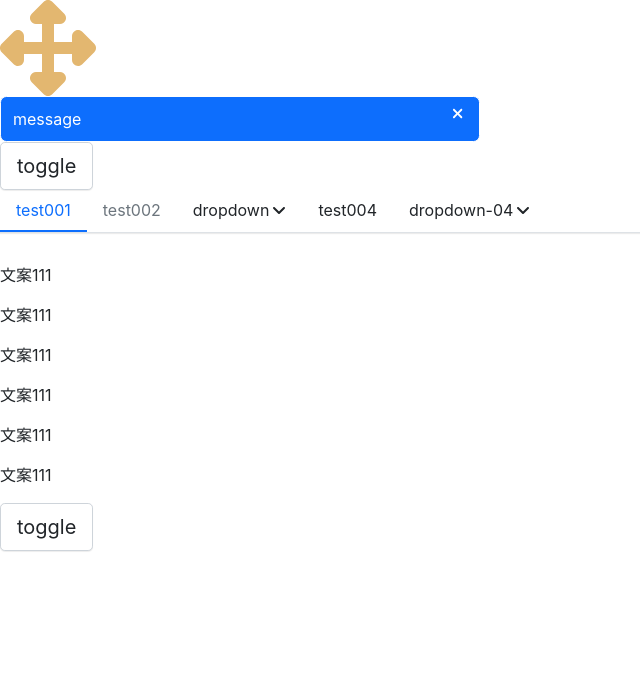
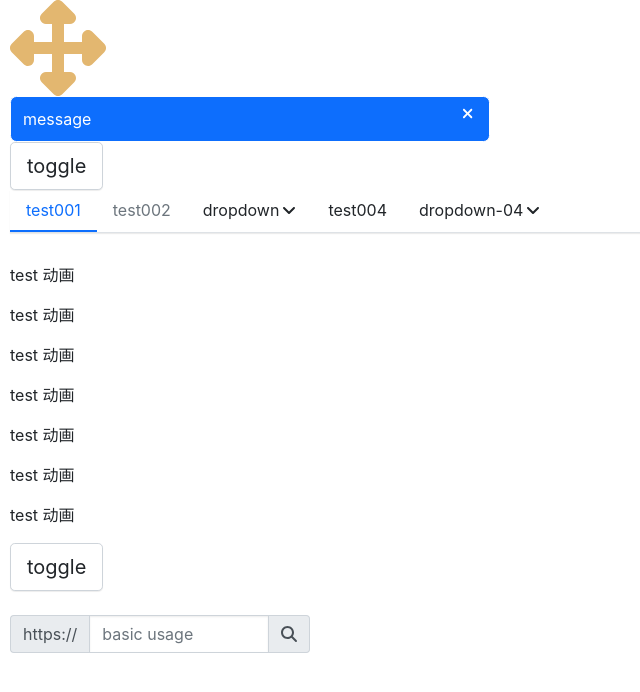
Before and after one commit to ninenan/nnn-toy-ui, a React (Create React App) app: page / in a window 1280 px wide. Shown: the top 692 px of the page, without its empty margins (0-640 px from the left). Built offline with nearby package versions, Linux system fonts and the light colour scheme.

Commit message:
feat: add Input Component add test case

```diff
--- a/src/App.tsx
+++ b/src/App.tsx
@@ -1,4 +1,4 @@
-import React, { useState } from 'react';
+import React, { ChangeEvent, MouseEvent, useState } from 'react';
 
 import './styles/index.scss';
 import Icon from './components/Icon';
@@ -6,11 +6,23 @@ import Button from './components/Button';
 import Alert from './components/Alert';
 import { MenuItem, SubMenu, Menu } from './components/Menu';
 import Transition from './components/Transition';
+import Input from './components/Input';
 
 function App() {
   const [show, setShow] = useState(true);
+  const [testValue, setTestValue] = useState<string | undefined>(undefined);
+
+  const handleChange = (e: ChangeEvent<HTMLInputElement>) => {
+    setTestValue(e.currentTarget.value);
+    console.log(e.currentTarget.value);
+  };
+
+  const handleSearch = (value: string) => {
+    console.log('value :>> ', value);
+  };
+
   return (
-    <div className="App">
+    <div className="App" style={{ paddingLeft: '10px' }}>
       <header className="App-header">
         <Icon icon="arrows-alt" className="test-ok" size="6x" theme="warning" />
         <Alert
@@ -46,12 +58,13 @@ function App() {
           unmountOnExit
         >
           <div>
-            <p>文案111</p>
-            <p>文案111</p>
-            <p>文案111</p>
-            <p>文案111</p>
-            <p>文案111</p>
-            <p>文案111</p>
+            <p>test 动画</p>
+            <p>test 动画</p>
+            <p>test 动画</p>
+            <p>test 动画</p>
+            <p>test 动画</p>
+            <p>test 动画</p>
+            <p>test 动画</p>
           </div>
         </Transition>
         <Transition
@@ -65,6 +78,18 @@ function App() {
             toggle
           </Button>
         </Transition>
+        <br />
+        <Input
+          type="text"
+          style={{ width: '300px' }}
+          className="test"
+          prefix="https://"
+          placeholder="basic usage"
+          suffix={<Icon icon={'magnifying-glass'} />}
+          value={testValue}
+          onChange={handleChange}
+          onSearch={handleSearch}
+        />
       </header>
     </div>
   );
--- /dev/null
+++ b/src/components/Input/_style.scss
@@ -0,0 +1,109 @@
+.toy-input-wrapper {
+  display: flex;
+  width: 100%;
+  margin-bottom: 30px;
+  position: relative;
+  .icon-wrapper {
+    position: absolute;
+    height: 100%;
+    width: 35px;
+    justify-content: center;
+    color: $input-color;
+    right: 0;
+    top: 0;
+    display: flex;
+    align-items: center;
+    svg {
+      color: $input-placeholder-color;
+    }
+    z-index: 2;
+  }
+}
+.icon-wrapper + .input-inner {
+  padding-right: 35px;
+}
+.input-inner {
+  width: 100%;
+  padding: $input-padding-y $input-padding-x;
+  font-family: $input-font-family;
+  font-size: $input-font-size;
+  font-weight: $input-font-weight;
+  line-height: $input-line-height;
+  color: $input-color;
+  background-color: $input-bg;
+  background-clip: padding-box;
+  border: $input-border-width solid $input-border-color;
+
+  border-radius: $input-border-radius;
+
+  box-shadow: $input-box-shadow;
+  transition: $input-transition;
+
+  &:focus {
+    border-color: $input-focus-border-color;
+    box-shadow: $input-focus-box-shadow;
+    color: $input-focus-color;
+    background-color: $input-focus-bg;
+    outline: 0;
+    z-index: 1;
+  }
+  &::placeholder {
+    color: $input-placeholder-color;
+    opacity: 1;
+  }
+  &:disabled,
+  &[readonly] {
+    background-color: $input-disabled-bg;
+    border-color: $input-disabled-border-color;
+    opacity: 1;
+  }
+}
+.toy-input-group-prefix,
+.toy-input-group-suffix {
+  display: flex;
+  align-items: center;
+  padding: $input-padding-y $input-padding-x;
+  border: $input-border-width solid $input-group-addon-border-color;
+  border-radius: $input-border-radius;
+  line-height: $input-line-height;
+  margin-bottom: 0;
+  font-size: $input-font-size;
+  font-weight: $font-weight-normal;
+  color: $input-group-addon-color;
+  text-align: center;
+  white-space: nowrap;
+  background-color: $input-group-addon-bg;
+}
+.toy-input-group-prefix {
+  @include border-right-radius(0);
+  border-right: 0;
+}
+.toy-input-group-suffix {
+  @include border-left-radius(0);
+  border-left: 0;
+}
+.input-group-suffix + .btn {
+  padding: 0;
+  border: 0;
+}
+.input-group > .input-group-prefix,
+.input-group.input-group-suffix > .input-inner {
+  @include border-right-radius(0);
+}
+
+.input-group > .input-group-suffix,
+.input-group.input-group-prefix > .input-inner {
+  @include border-left-radius(0);
+}
+
+.input-size-sm .input-inner {
+  padding: $input-padding-y-sm $input-padding-x-sm;
+  font-size: $input-font-size-sm;
+  border-radius: $input-border-radius-sm;
+}
+
+.input-size-lg .input-inner {
+  padding: $input-padding-y-lg $input-padding-x-lg;
+  font-size: $input-font-size-lg;
+  border-radius: $input-border-radius-lg;
+}
--- /dev/null
+++ b/src/components/Input/index.tsx
@@ -0,0 +1,4 @@
+import Input, { IInputProps as InputProps } from './input';
+
+export type IInputProps = InputProps;
+export default Input;
--- a/src/components/Input/input.tsx
+++ b/src/components/Input/input.tsx
@@ -1,8 +1,15 @@
 import { IconProp } from '@fortawesome/fontawesome-svg-core';
 import classNames from 'classnames';
-import React, { InputHTMLAttributes, ReactElement, FC, ReactNode } from 'react';
+import React, {
+  InputHTMLAttributes,
+  MouseEvent,
+  ReactElement,
+  FC,
+  ChangeEvent
+} from 'react';
 import { PropsWithChildren } from 'react';
 import { commonSize } from '../../typings';
+import Icon from '../Icon';
 
 interface IBaseInputProps {
   disabled?: boolean;
@@ -10,6 +17,8 @@ interface IBaseInputProps {
   icon?: IconProp;
   prefix?: string | ReactElement;
   suffix?: string | ReactElement;
+  onChange?: (e: ChangeEvent<HTMLInputElement>) => void;
+  onSearch?: (value: string, e: MouseEvent) => void;
 }
 
 export type IInputProps = Partial<
@@ -17,21 +26,31 @@ export type IInputProps = Partial<
 >;
 
 /**
- * 适配 value 值
+ * 适配 value
  *
  * @param {unknown} value - props.value
  * @returns {string} 默认返回空字符串
  */
-const adapterValue = (value: unknown) => {
-  if (typeof value === null || typeof value === 'undefined') {
+const adapterValue = (value: unknown): string => {
+  if (value === null || typeof value === 'undefined') {
     return '';
   }
-  return value;
+  return value as string;
 };
 
 const Input: FC<PropsWithChildren<IInputProps>> = props => {
-  const { disabled, prefix, suffix, size, icon, ...restProps } = props;
-  const classes = classNames('toy-input', {
+  const {
+    disabled,
+    prefix,
+    suffix,
+    size,
+    icon,
+    style,
+    className,
+    onSearch,
+    ...restProps
+  } = props;
+  const classes = classNames('toy-input-wrapper', {
     [`input-size-${size}`]: size,
     disabled: disabled,
     'input-group': prefix || suffix,
@@ -39,12 +58,32 @@ const Input: FC<PropsWithChildren<IInputProps>> = props => {
     'input-group-suffix': !!suffix
   });
 
-  if ('value' in props) {
+  const inputClasses = classNames('input-inner', className);
+
+  // fix defaultValue 和 value 同时存在
+  if (Object.hasOwn(props, 'value')) {
     delete restProps.defaultValue;
-    restProps.value = adapterValue(props.value) ? '' : props.value;
+    restProps.value = adapterValue(props.value);
   }
 
-  return <div>tst</div>;
+  const handleSearch = (e: MouseEvent<HTMLDivElement>) => {
+    if (onSearch) {
+      onSearch((props.value as string) || '', e);
+    }
+  };
+
+  return (
+    <div className={classes} style={style}>
+      {prefix && <div className="toy-input-group-prefix">{prefix}</div>}
+      {icon && (
+        <div className="icon-wrapper" onClick={handleSearch}>
+          <Icon icon={icon} title={`title-${icon}`} />
+        </div>
+      )}
+      <input className={inputClasses} disabled={disabled} {...restProps} />
+      {suffix && <div className="toy-input-group-suffix">{suffix}</div>}
+    </div>
+  );
 };
 
 export default Input;
--- a/src/styles/_mixin.scss
+++ b/src/styles/_mixin.scss
@@ -67,3 +67,13 @@
     transform-origin: $origin;
   }
 }
+
+@mixin border-right-radius($radius) {
+  border-top-right-radius: $radius;
+  border-bottom-right-radius: $radius;
+}
+
+@mixin border-left-radius($radius) {
+  border-top-left-radius: $radius;
+  border-bottom-left-radius: $radius;
+}
--- a/src/styles/_variable.scss
+++ b/src/styles/_variable.scss
@@ -288,7 +288,7 @@ $input-border-radius-sm: $border-radius-sm !default;
 
 $input-focus-bg: $input-bg !default;
 $input-focus-border-color: lighten($primary, 25%) !default;
-$input-focus-width: 0.2rem !default;
+$input-focus-width: 0.1rem !default;
 $input-focus-color: $input-color !default;
 $input-focus-shadow-color: rgba($primary, 0.25) !default;
 $input-focus-box-shadow: 0 0 0 $input-focus-width $input-focus-shadow-color !default;
--- a/src/styles/index.scss
+++ b/src/styles/index.scss
@@ -11,3 +11,5 @@
 @import '../components/Alert/style';
 // menu
 @import '../components/Menu/style';
+// input
+@import '../components/Input/style';
```
Also changed, not shown: 2 other files (tests, documents, lock files or other folders).
